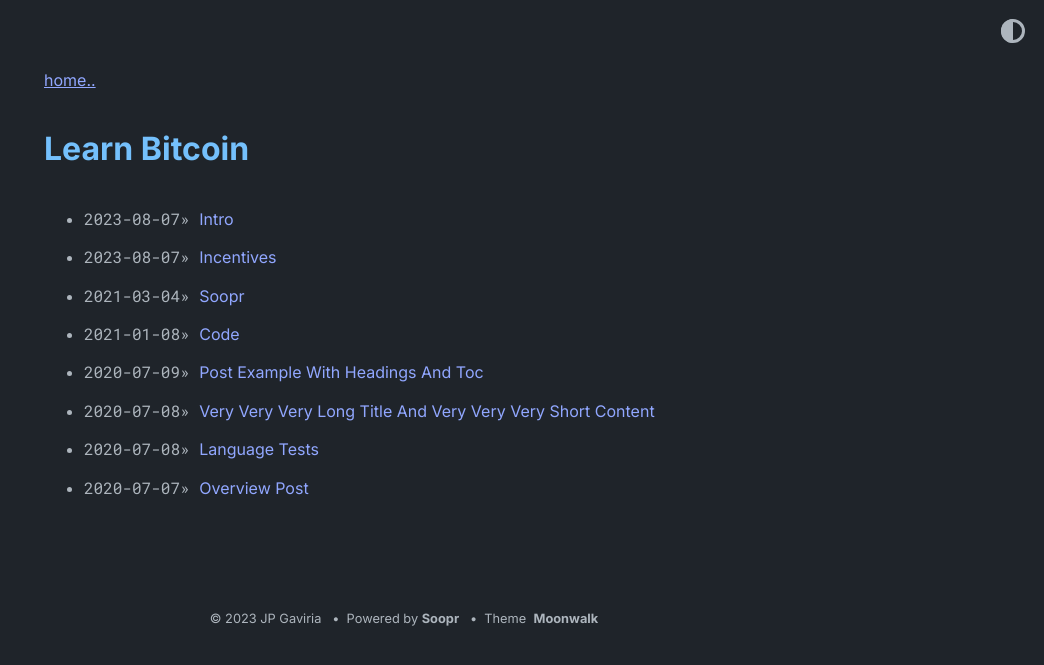
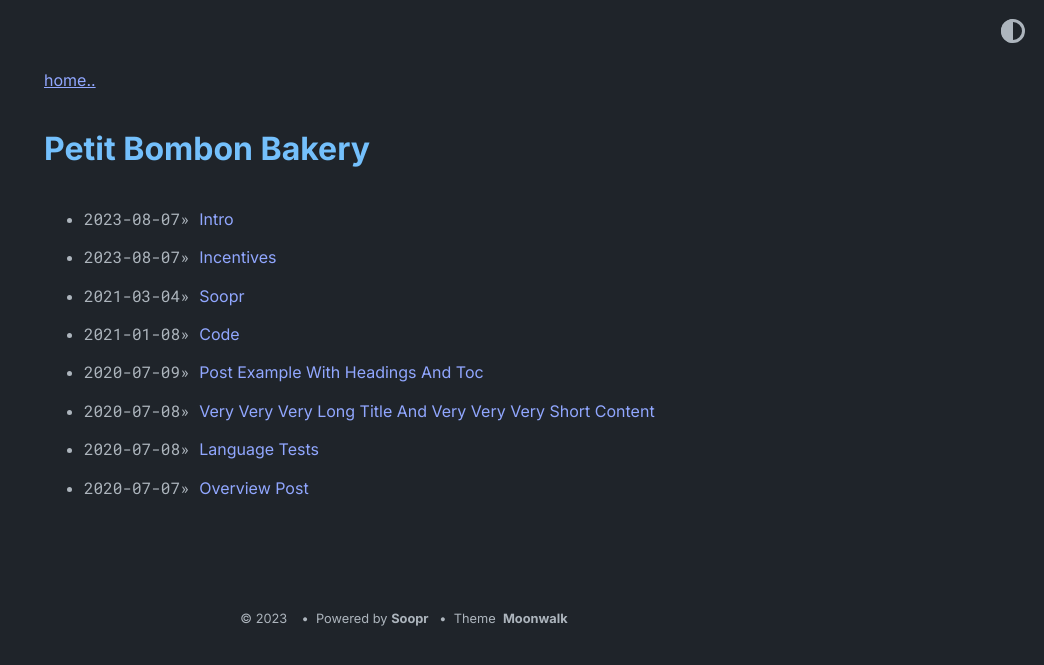
Before and after one commit to jpgaviria2/petitbombon, a Jekyll site: the page built from blog.html, in a window 1280 px wide. Shown: the top 665 px of the page, without its empty margins (236-1280 px from the left). Built offline with Jekyll 4.4.1, drawn with Linux system fonts in a browser that asks for light colours.

Commit message:
Update _config.yml

```diff
--- a/_config.yml
+++ b/_config.yml
@@ -1,9 +1,9 @@
-title: Learn Bitcoin
-author: JP Gaviria
-url: https://www.btclearn.org # root address of the site
+title: Petit Bombon Bakery
+author:
+url: https://www.petitbombon.shop # root address of the site
 description: > # description of the site (multiple lines allowed)
 
-  📚 Your Comprehensive, Free Guide to Bitcoin 📚
+  🤍Homemade Bakery 🌸Cakes, cupcakes
 
 permalink: /:slug
 
```
